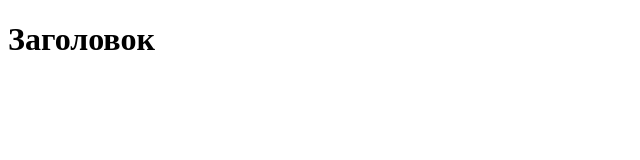
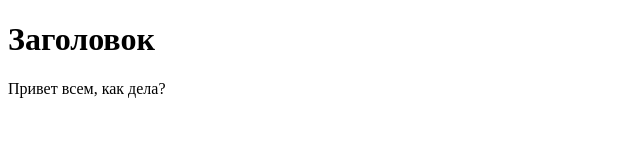
Before and after one commit to Rust145/git-basics, a plain HTML site: page src/index.html in a window 1280 px wide. Shown: the whole page, without its empty margins (0-640 px from the left). Drawn offline with Linux system fonts and the light colour scheme.

Commit message:
added p to index.html and style.css to p

```diff
--- a/src/index.html
+++ b/src/index.html
@@ -4,6 +4,7 @@
     <meta charset="UTF-8">
     <title>Title</title>
     <h1>Заголовок</h1>
+    <p>Привет всем, как дела?</p>
 </head>
 <body>
 
--- a/src/style.css
+++ b/src/style.css
@@ -1,3 +1,6 @@
 h1 {
   fot-weight: normal;
 }
+p {
+    color: green;
+}
```
